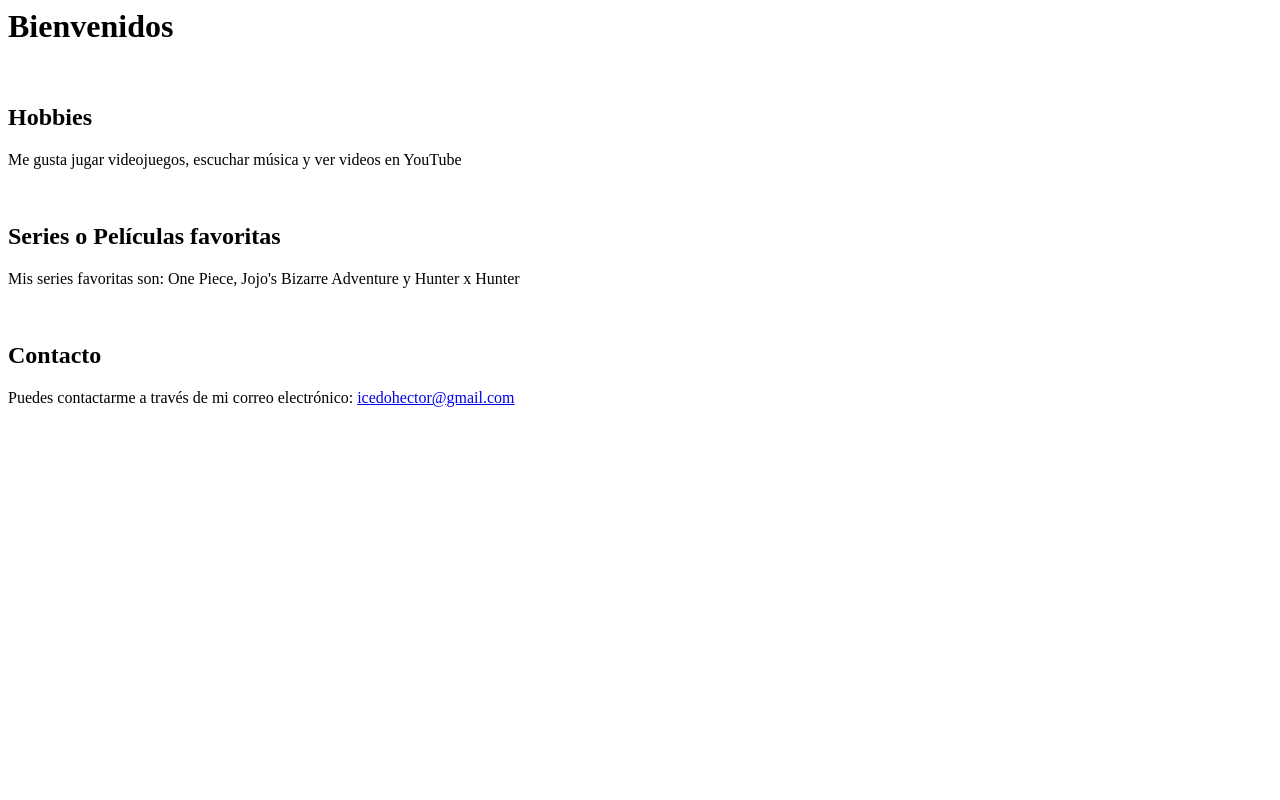
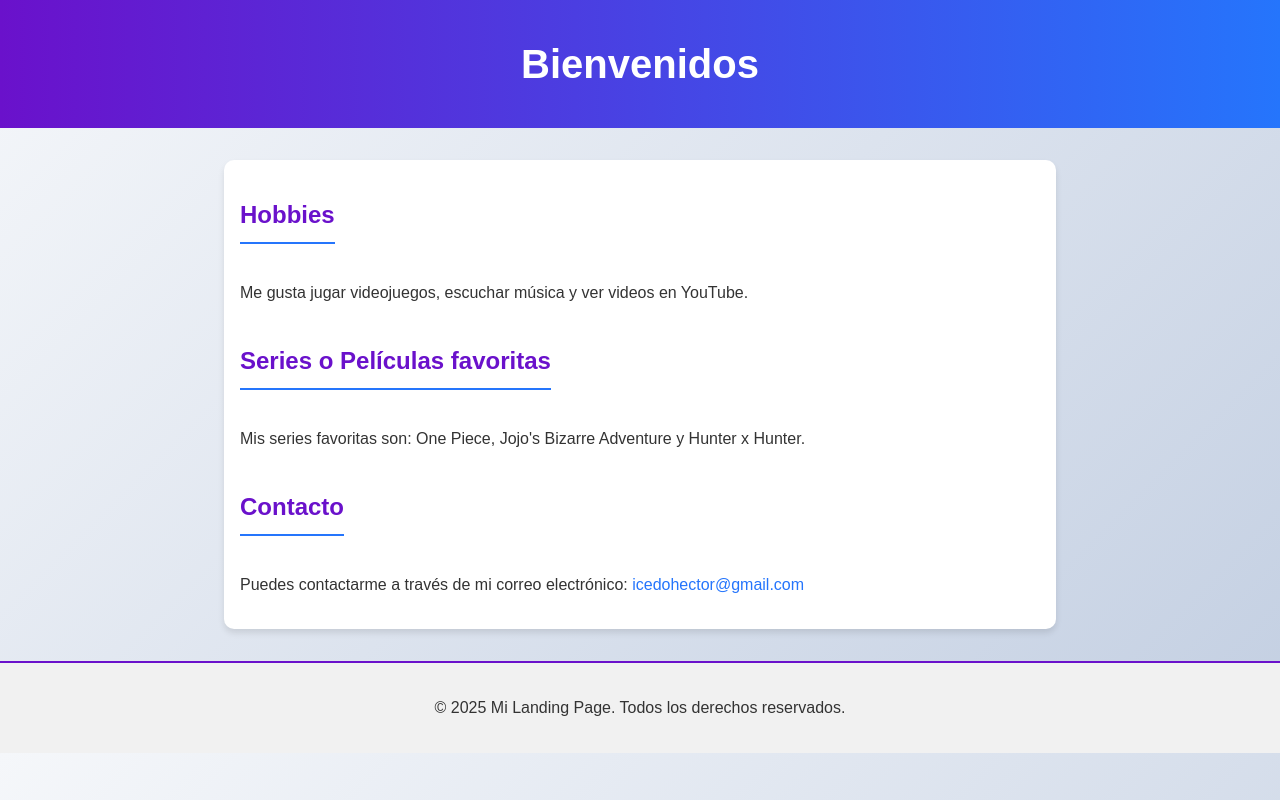
Before and after one commit to Htr09/LandingIcedoHector, a plain HTML site: page index.html in a window 1280 px wide. Drawn offline with Linux system fonts and the light colour scheme.

Commit message:
Estilos agregados

```diff
--- a/index.html
+++ b/index.html
@@ -1,50 +1,91 @@
-<html>
+<!DOCTYPE html>
+<html lang="es">
 
 <head>
+    <meta charset="UTF-8">
+    <meta name="viewport" content="width=device-width, initial-scale=1.0">
+    <title>Mi Landing Page</title>
+    <style>
+        body {
+            font-family: Arial, sans-serif;
+            margin: 0;
+            padding: 0;
+            background: linear-gradient(135deg, #f5f7fa, #c3cfe2);
+            color: #333;
+            line-height: 1.6;
+        }
 
-    <title>
-        Mi Landing Page
-    </title>
+        header {
+            background: #6a11cb;
+            background: linear-gradient(to right, #6a11cb, #2575fc);
+            color: white;
+            text-align: center;
+            padding: 2rem 0;
+            margin-bottom: 2rem;
+        }
 
+        header h1 {
+            font-size: 2.5rem;
+            margin: 0;
+        }
+
+        main {
+            max-width: 800px;
+            margin: 0 auto;
+            padding: 1rem;
+            background: #fff;
+            border-radius: 10px;
+            box-shadow: 0 4px 6px rgba(0, 0, 0, 0.1);
+        }
+
+        h2 {
+            color: #6a11cb;
+            border-bottom: 2px solid #2575fc;
+            display: inline-block;
+            padding-bottom: 0.5rem;
+        }
+
+        p {
+            margin: 1rem 0;
+        }
+
+        a {
+            color: #2575fc;
+            text-decoration: none;
+        }
+
+        a:hover {
+            text-decoration: underline;
+        }
+
+        footer {
+            text-align: center;
+            margin-top: 2rem;
+            padding: 1rem 0;
+            background: #f1f1f1;
+            border-top: 2px solid #6a11cb;
+        }
+    </style>
 </head>
 
 <body>
-
-<h1>
-    Bienvenidos
-</h1>
-
-<br>
-
-<h2>
-    Hobbies
-</h2>
-
-<p>
-    Me gusta jugar videojuegos, escuchar música y ver videos en YouTube
-</p>
-
-<br>
-
-<h2>
-    Series o Películas favoritas
-</h2>
-
-<p>
-    Mis series favoritas son: One Piece, Jojo's Bizarre Adventure y Hunter x Hunter
-</p>
-
-<br>
-
-<h2>
-    Contacto
-</h2>
-
-<p>
-    Puedes contactarme a través de mi correo electrónico: <a href="mailto:icedohector@gmail.com">icedohector@gmail.com</a>
-</p>
-
+    <header>
+        <h1>Bienvenidos</h1>
+    </header>
+    <main>
+        <h2>Hobbies</h2>
+        <p>Me gusta jugar videojuegos, escuchar música y ver videos en YouTube.</p>
+        <h2>Series o Películas favoritas</h2>
+        <p>Mis series favoritas son: One Piece, Jojo's Bizarre Adventure y Hunter x Hunter.</p>
+        <h2>Contacto</h2>
+        <p>
+            Puedes contactarme a través de mi correo electrónico:
+            <a href="mailto:icedohector@gmail.com">icedohector@gmail.com</a>
+        </p>
+    </main>
+    <footer>
+        <p>&copy; 2025 Mi Landing Page. Todos los derechos reservados.</p>
+    </footer>
 </body>
 
-
 </html>
```
